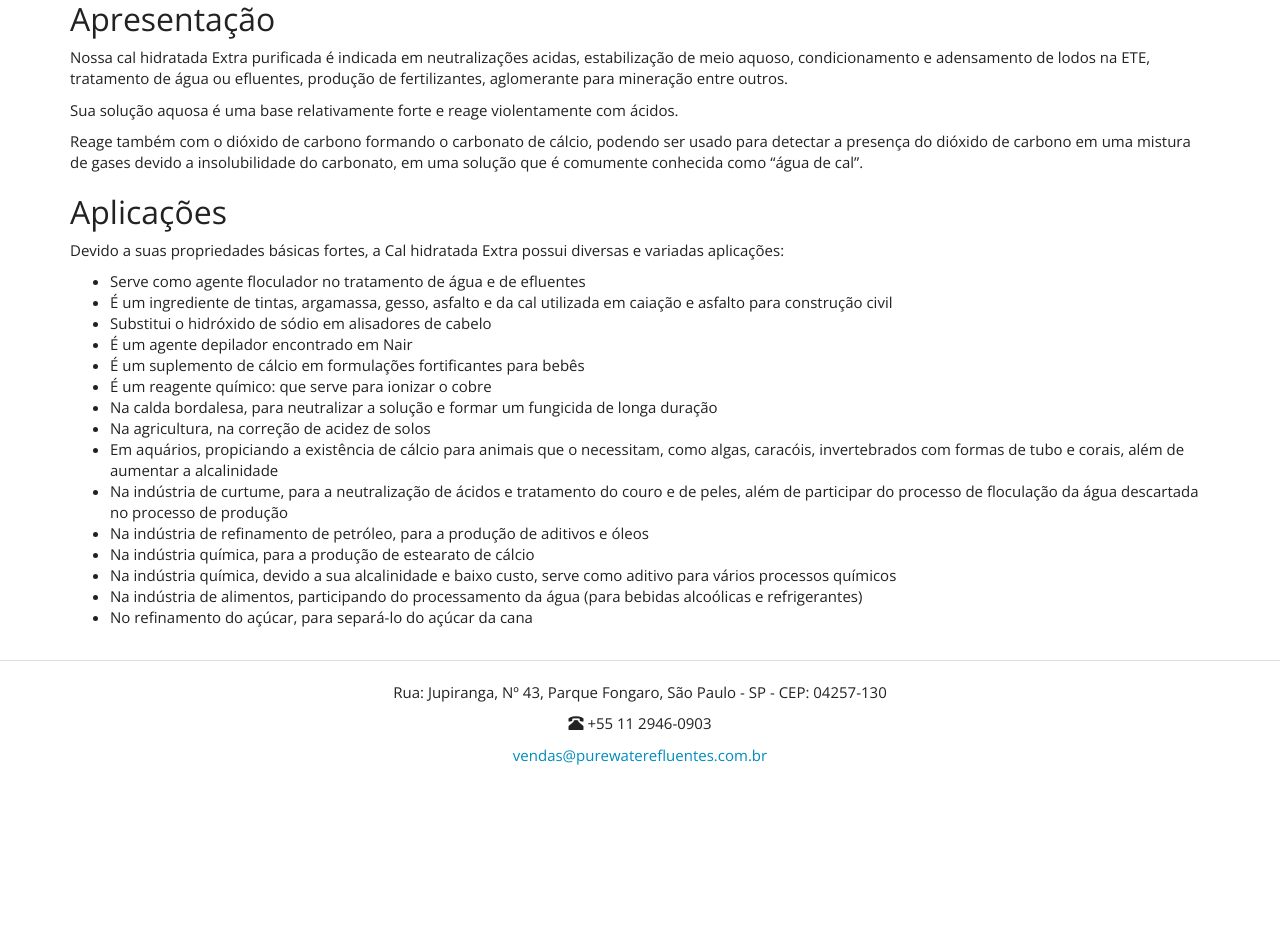
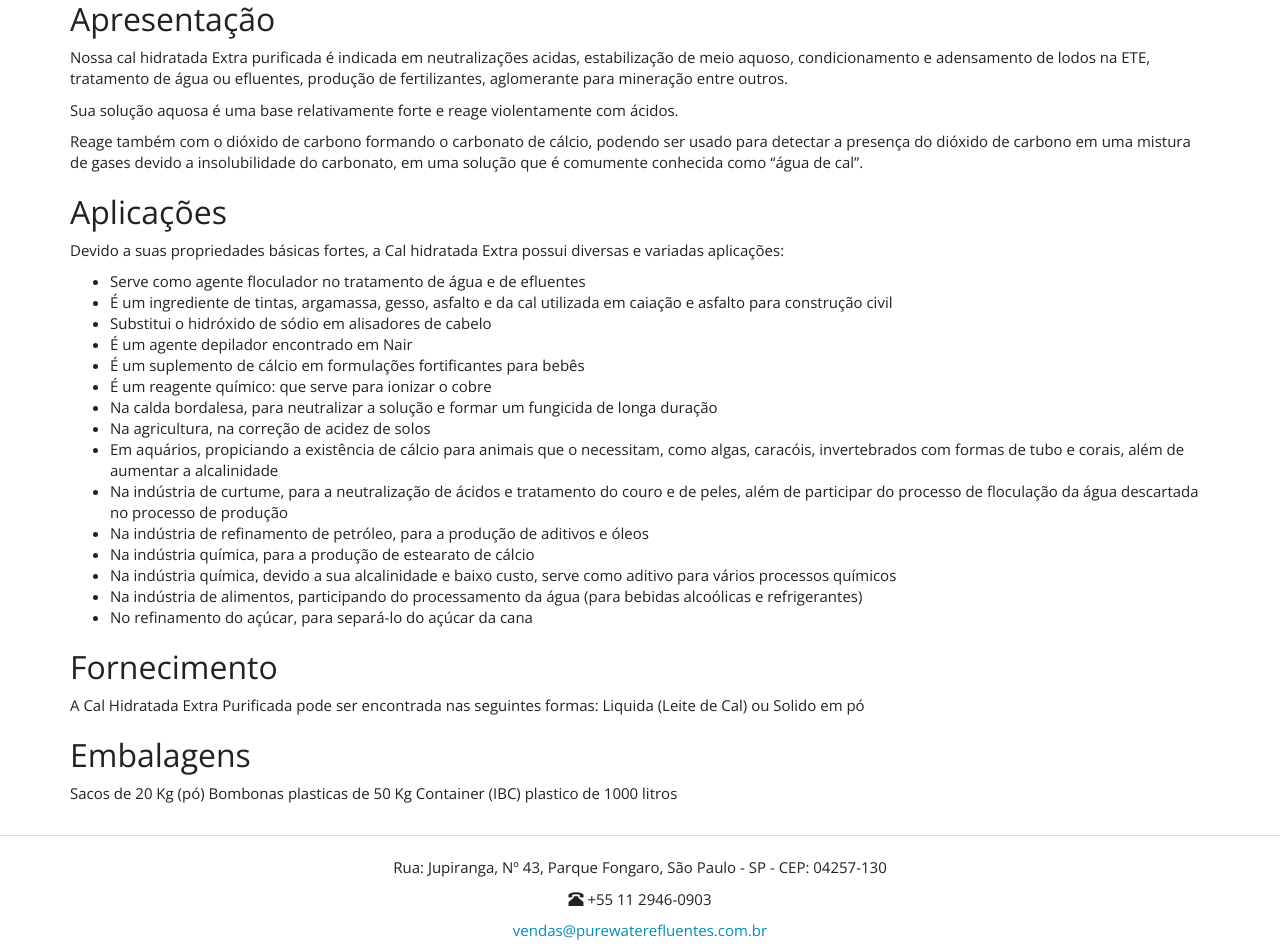
Before and after one commit to purewaterefluentes/purewaterefluentes.github.io, a Jekyll site: the page built from produtos/cal-hidratada-extra-purificada.md, in a window 1280 px wide and 1296 px high. Shown: the part 344-1296 px from the top of the window. Built offline with Jekyll 4.4.1, drawn with Linux system fonts in a browser that asks for light colours; nearby versions of some CDN libraries; library files that are not in the unit come from our copies.

Commit message:
Update cal-hidratada-extra-purificada.md

```diff
--- a/produtos/cal-hidratada-extra-purificada.md
+++ b/produtos/cal-hidratada-extra-purificada.md
@@ -31,3 +31,13 @@ Devido a suas propriedades básicas fortes, a Cal hidratada Extra possui diversa
 - Na indústria química, devido a sua alcalinidade e baixo custo, serve como aditivo para vários processos químicos
 - Na indústria de alimentos, participando do processamento da água (para bebidas alcoólicas e refrigerantes)
 - No refinamento do açúcar, para separá-lo do açúcar da cana
+
+## Fornecimento
+
+A Cal Hidratada Extra Purificada pode ser encontrada nas seguintes formas:  Liquida (Leite de Cal) ou Solido em pó
+
+## Embalagens
+
+Sacos de 20 Kg (pó)
+Bombonas plasticas de 50 Kg
+Container (IBC) plastico de 1000 litros
```
